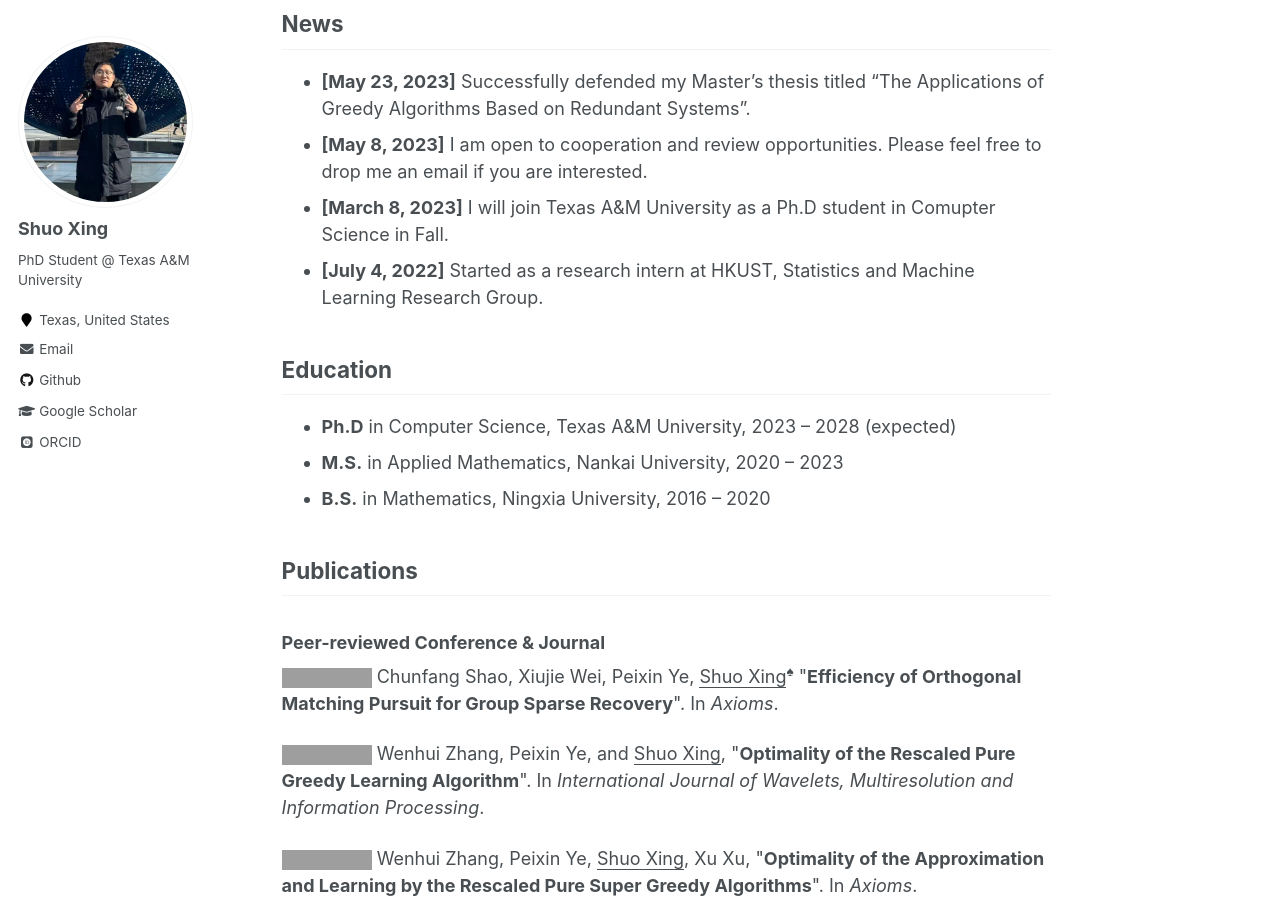
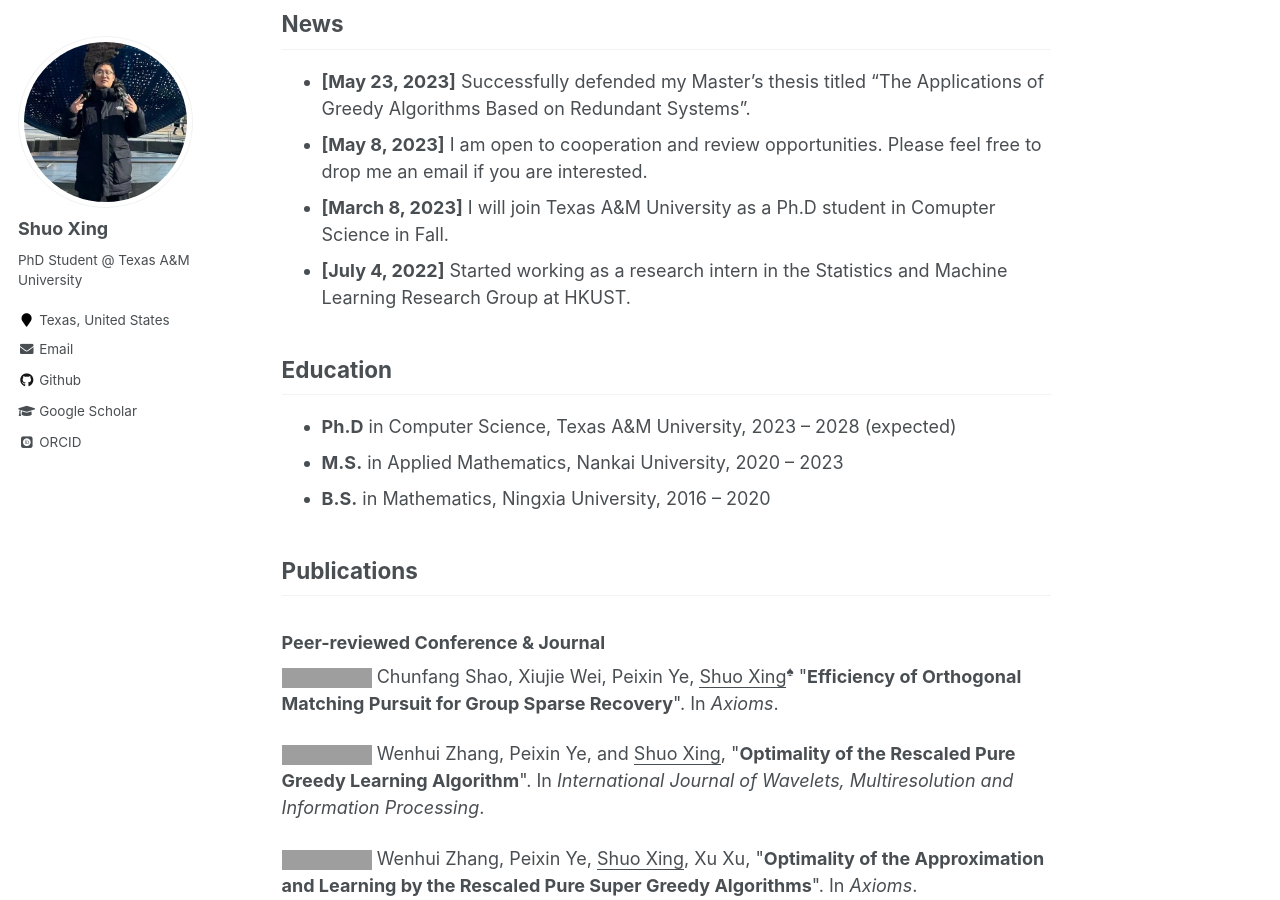
Before and after one commit to ShuoXing98/shuoxing98.github.io, a Jekyll site: the page built from _pages/about.md, in a window 1280 px wide and 900 px high, scrolled down 594 px. Built offline with Jekyll 4.4.1, drawn with Linux system fonts in a browser that asks for light colours; some web fonts are replaced; formulas are drawn with MathJax 3; comment, search, counter and statistics services are not loaded; grey boxes are pictures that could not be loaded.

Commit message:
Update about.md

```diff
--- a/_pages/about.md
+++ b/_pages/about.md
@@ -26,7 +26,7 @@
 * **[May 23, 2023]** Successfully defended my Master's thesis titled "The Applications of Greedy Algorithms Based on Redundant Systems".
 * **[May 8, 2023]** I am open to cooperation and review opportunities. Please feel free to drop me an email if you are interested.
 * **[March 8, 2023]** I will join Texas A&M University as a Ph.D student in Comupter Science in Fall.
-* **[July 4, 2022]** Started as a research intern at HKUST, Statistics and Machine Learning Research Group.
+* **[July 4, 2022]** Started working as a research intern in the Statistics and Machine Learning Research Group at HKUST.
 
 ## Education
 
```
